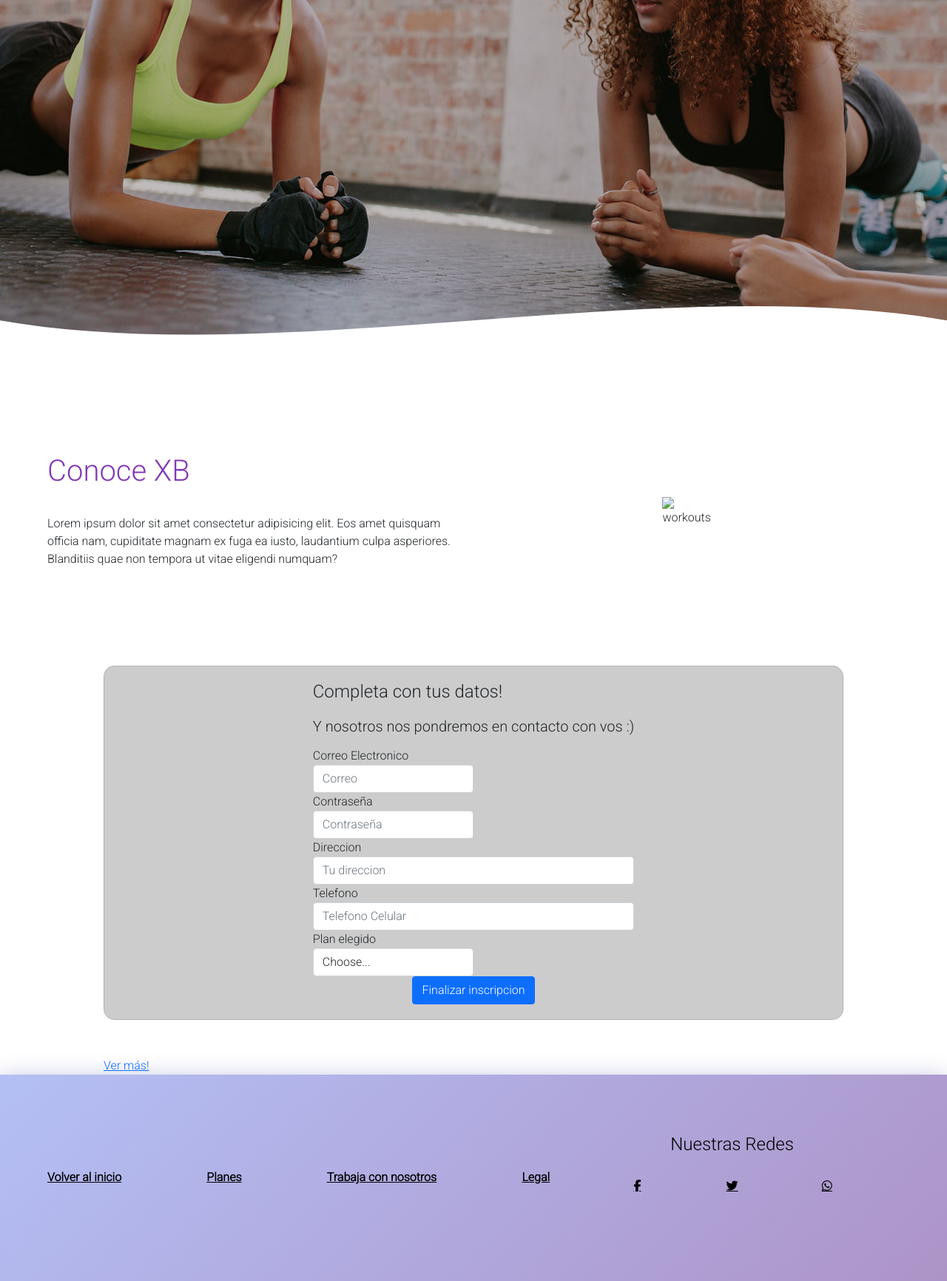
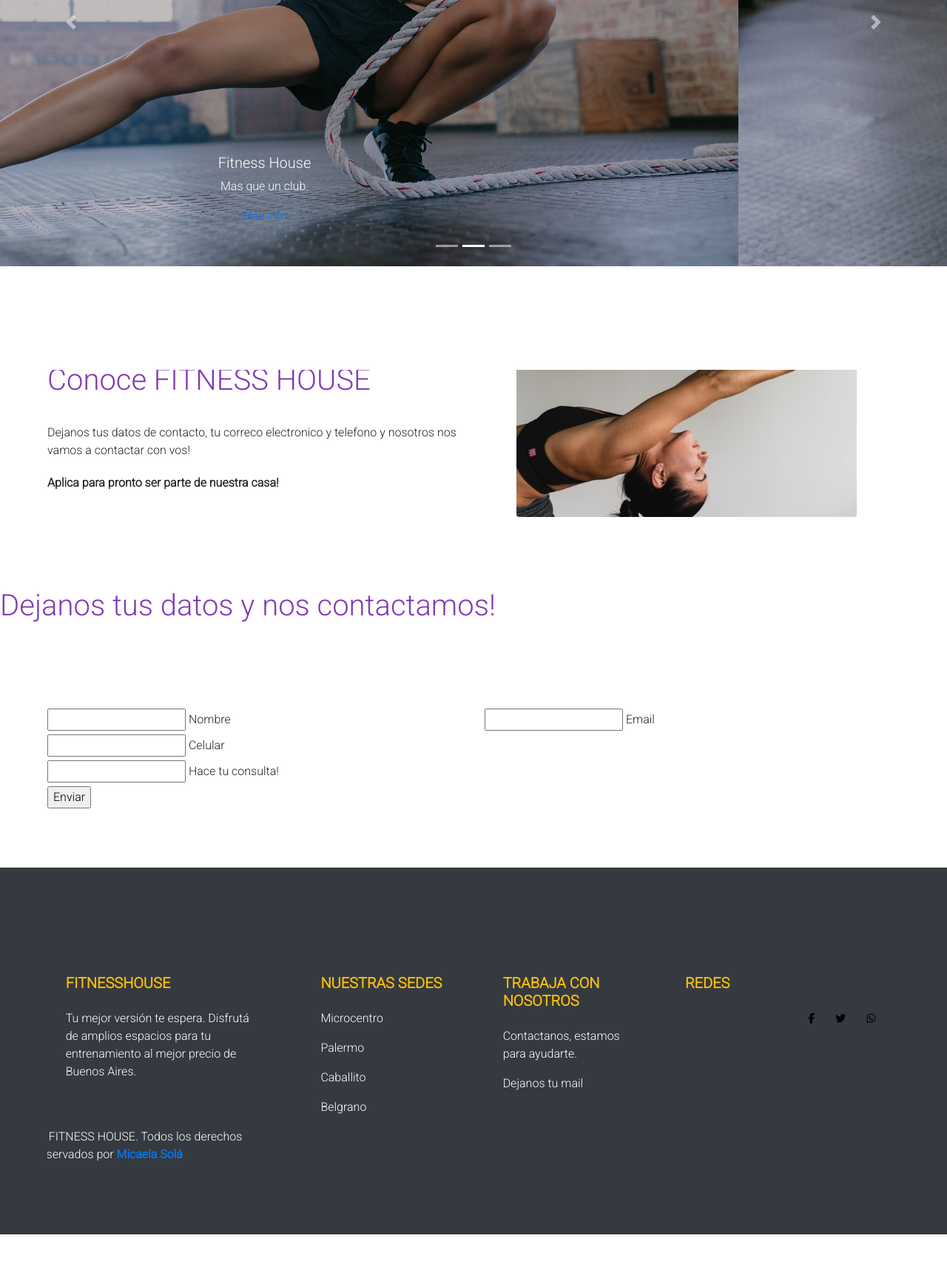
Before and after one commit to micaelasola/entregafinalCH, a plain HTML site: page asociate.html in a window 1280 px wide. Shown: the part 300-2032 px from the top of the page at 74% size. After the commit the page ends 1969 px from the top, so only its background shows below. Drawn offline with nearby package versions, Linux system fonts and the light colour scheme.

Commit message:
Cambiando la seccion asociate con un formulario

```diff
--- a/asociate.html
+++ b/asociate.html
@@ -7,39 +7,95 @@
         <meta name="viewport" content="width=device-width, initial-scale=1">
 
         <!-- Bootstrap CSS -->
-    <link href="https://cdn.jsdelivr.net/npm/bootstrap@5.0.2/dist/css/bootstrap.min.css" rel="stylesheet"
-        integrity="sha384-EVSTQN3/azprG1Anm3QDgpJLIm9Nao0Yz1ztcQTwFspd3yD65VohhpuuCOmLASjC" crossorigin="anonymous">
+        <link href="https://fonts.googleapis.com/css2?family=Merienda&display=swap" rel="stylesheet">
+        <link href="https://fonts.googleapis.com/css2?family=Poppins:wght@400;700&display=swap" rel="stylesheet">
+        <link href="https://stackpath.bootstrapcdn.com/bootstrap/4.1.3/css/bootstrap.min.css" rel="stylesheet">
+        <link href="https://cdnjs.cloudflare.com/ajax/libs/animate.css/3.7.2/animate.min.css" rel="stylesheet">
 
         <link rel="preconnect" href="https://fonts.googleapis.com">
         <link rel="preconnect" href="https://fonts.gstatic.com" crossorigin>
         <link href="https://fonts.googleapis.com/css2?family=Roboto:wght@300&display=swap" rel="stylesheet">
+
+        <link rel="preconnect" href="https://fonts.googleapis.com">
+        <link rel="preconnect" href="https://fonts.gstatic.com" crossorigin>
+        <link href="https://fonts.googleapis.com/css2?family=Montserrat:ital,wght@0,200;0,600;1,800&display=swap"
+            rel="stylesheet">
+
+        <link rel="preconnect" href="https://fonts.googleapis.com">
+        <link rel="preconnect" href="https://fonts.gstatic.com" crossorigin>
+        <link href="https://fonts.googleapis.com/css2?family=Raleway:ital,wght@0,800;1,700&display=swap" rel="stylesheet">
 
         <link rel="stylesheet" type="text/css" href="css/styles.css">
         <title>Fitness House</title>
     </head>
 
     <body>
-    <header class="header">
-        <div class="container">
-            <nav class="nav">
-                <ul class="navItems">
-                    <li> <a href="index.html"> Inicio </a> </li>
-                    <li> <a href="planes.html"> Planes </a> </li>
-                    <li> <a href="sedes.html"> Sedes </a> </li>
-                    <li> <a href="nosotros.html"> Nosotros </a> </li>
 
+        <nav class="navbar navbar-expand-lg navbar-light fixed-top">
+            <div class="container-fluid">
+                <a class="navbar-brand" href="#">
+                    <img src="img/icon-1.png" alt="" width="30" height="24" class="d-inline-block align-text-top">
+                    FitnessH
+                </a><button aria-controls="navbarSupportedContent" aria-expanded="false" aria-label="Toggle navigation"
+                    class="navbar-toggler" data-target="#navbarSupportedContent" data-toggle="collapse" type="button"><span
+                        class="navbar-toggler-icon"></span></button>
+                <div class="collapse navbar-collapse" id="navbarSupportedContent">
+                    <ul class="navbar-nav ml-auto">
+                        <li class="nav-item active">
+                            <a class="nav-link" href="index.html">Inicio</a>
+                        </li>
+                        <li class="nav-item">
+                            <a class="nav-link" href="planes.html">Planes</a>
+                        </li>
+                        <li class="nav-item">
+                            <a class="nav-link" href="asociate.html">Asociate</a>
+                        </li>
+                        <li class="nav-item">
+                            <a class="nav-link" href="sedes.html">Sedes</a>
+                        </li>
+                        <li class="nav-item">
+                            <a class="nav-link" href="nosotros.html">Nosotros</a>
+                        </li>
                     </ul>
-            </nav>
-        </div>
-        <div class="siteBanner">
-            <div class="container col-lg-7 mx-auto text-center">
-                <div class="row">
-                    <div class="col-lg-7 mx-auto text-center">
-                        <h3 class="text-white">Bienvenidos a <br> Fitness House</h3>
-                        <p class="lead text-white">Empeza tu nuevo estilo de vida con nosotros!</p>
                 </div>
             </div>
+        </nav>
+        <div class="carousel slide" data-ride="carousel" id="carouselExampleIndicators">
+            <ol class="carousel-indicators">
+                <li class="active" data-slide-to="0" data-target="#carouselExampleIndicators"></li>
+                <li data-slide-to="1" data-target="#carouselExampleIndicators"></li>
+                <li data-slide-to="2" data-target="#carouselExampleIndicators"></li>
+            </ol>
+            <div class="carousel-inner">
+                <div class="carousel-item active">
+                    <img alt="First slide" class="d-block img-fluid" src="img/header1.png">
+                    <div class="carousel-caption d-none d-md-block">
+                        <h5 class="animated bounceInRight" style="animation-delay: 1s">Fitness House</h5>
+                        <p class="animated bounceInLeft" style="animation-delay: 2s">Mas que un club.</p>
+                        <p class="animated bounceInRight" style="animation-delay: 3s"><a href="#">Mas info</a></p>
                     </div>
+                </div>
+                <div class="carousel-item">
+                    <img alt="Second slide" class="d-block img-fluid" src="img/header2.png">
+                    <div class="carousel-caption d-none d-md-block">
+                        <h5 class="animated slideInDown" style="animation-delay: 1s">Activa tu plan ahora <br> ya no hay
+                            excusas!</h5>
+                        <p class="animated fadeInUp" style="animation-delay: 2s">Mas que un gimnasio.</p>
+                        <p class="animated zoomIn" style="animation-delay: 3s"><a href="#">Mas Info</a></p>
+                    </div>
+                </div>
+                <div class="carousel-item">
+                    <img alt="Third slide" class="d-block img-fluid" src="img/header3.png">
+                    <div class="carousel-caption d-none d-md-block">
+                        <h5 class="animated zoomIn" style="animation-delay: 1s">Movete con nosotros</h5>
+                        <p class="animated fadeInLeft" style="animation-delay: 2s">Un lugar como en casa.</p>
+                        <p class="animated zoomIn" style="animation-delay: 3s"><a href="#">Mas Info</a></p>
+                    </div>
+                </div>
+            </div><a class="carousel-control-prev" data-slide="prev" href="#carouselExampleIndicators" role="button"><span
+                    aria-hidden="true" class="carousel-control-prev-icon"></span> <span class="sr-only">Previous</span></a>
+            <a class="carousel-control-next" data-slide="next" href="#carouselExampleIndicators" role="button"><span
+                    aria-hidden="true" class="carousel-control-next-icon"></span> <span class="sr-only">Next</span></a>
         </div>
 
         <div class="headerWave" style="overflow: hidden;"><svg viewBox="0 0 500 150" preserveAspectRatio="none"
@@ -47,119 +103,142 @@
                 <path d="M0.00,49.98 C149.99,150.00 349.20,-49.98 500.00,49.98 L500.00,150.00 L0.00,150.00 Z"
                     style="stroke: none; fill: #fff;"></path>
             </svg></div>
-    </header>
 
-    <!-- inicio del cuerpo de la pagina -->
+        <!-- Inicio del cuerpo de la pagina -->
+
+
     <main>
 
         <section class="about container">
             <div class="aboutTexts">
-                <h2 class="subtitle"> Conoce XB</h2>
-                <p class="aboutParagraph"> Lorem ipsum dolor sit amet consectetur adipisicing elit. Eos amet quisquam
-                    officia nam, cupiditate magnam ex fuga ea iusto, laudantium culpa asperiores. Blanditiis quae non
-                    tempora ut vitae eligendi numquam?</p>
+                <h2 class="subtitle"> Conoce FITNESS HOUSE</h2>
+                <p class="aboutParagraph"> Dejanos tus datos de contacto, tu correco electronico y telefono y nosotros nos vamos a contactar con vos! <br></p>
+                <strong>Aplica para pronto ser parte de nuestra casa!</strong>
             </div>
             <figure class="aboutImg">
-                <img src="img/mujer1.svg" alt="workouts" class="aboutPicture">
+                <img src="img/pic3.jpg" alt="workouts" class="aboutPicture rounded">
             </figure>
 
         </section>
 
-        <section class="contenedor">
-            <div class="card">
-                <!-- Bloque -->
-                <div>
-                    <h3 class="card__titulo">
-                        Completa con tus datos!
-                    </h3>
-                    <h5>Y nosotros nos pondremos en contacto con vos :)</h5>
-                    <p class="card__parrafo">
-
-<form>
-            <div class="form-row">
-              <div class="form-group col-md-6">
-                <label for="inputEmail4">Correo Electronico</label>
-                <input type="email" class="form-control" id="inputEmail4" placeholder="Correo">
+        <section class="get-in-touch">
+            <h1 class="subtitle"> Dejanos tus datos y nos contactamos!</h1>
+            <div class="container form-general">
+                <div class="contact-form row">
+                    <div class="form-field col-lg-6">
+                        <input id="name" class="input-text" type="text" name="">
+                        <label for="name" class="label">Nombre</label>
                     </div>
-              <div class="form-group col-md-6">
-                <label for="inputPassword4">Contraseña</label>
-                <input type="password" class="form-control" id="inputPassword4" placeholder="Contraseña">
+                    <div class="form-field col-lg-6">
+                        <input id="email" class="input-text" type="email" name="">
+                        <label for="email" class="label">Email</label>
                     </div>
+                    <div class="form-field col-lg-6">
+                        <input id="phone" class="input-text" type="text" name="">
+                        <label for="phone" class="label">Celular</label>
                     </div>
-            <div class="form-group">
-              <label for="inputAddress">Direccion</label>
-              <input type="text" class="form-control" id="inputAddress" placeholder="Tu direccion">
+                    <div class="form-field col-lg-12">
+                        <input id="contenido" class="input-text" type="text" name="">
+                        <label for="contenido" class="label">Hace tu consulta!</label>
                     </div>
-            <div class="form-group">
-              <label for="inputAddress2">Telefono</label>
-              <input type="text" class="form-control" id="inputAddress2" placeholder="Telefono Celular">
+                    <div class="form-field col-lg-12">
+                        <input class="submit-btn" type="submit" value="Enviar" name="Enviar">
                     </div>
-            <div class="form-row">
-              <div class="form-group col-md-6">
-                <label for="inputCity">Plan elegido</label>
-
-                <select id="inputState" class="form-control">
-                    <option selected>Choose...</option>
-                    <option>VIP GOLD</option>
-                    <option>GOLD</option>
-                    <option>PLATINUM</option>
-                  </select>
                 </div>
 
             </div>
-
-            </div>
-            <button type="submit" class="btn btn-primary">Finalizar inscripcion</button>
-          </form>
-        </div>
-
-                    </p>
-                    <a href="#" class="boton">
-                        <!-- Bloque -->
-                        Ver más!
-                    </a>
-                </div>
         </section>
-
 
     </main>
 
-    <footer class="footer">
-        <div class="container footerGrid">
-            <nav class="nav navFooter">
-                <a class="navItems" href="index.html"> Volver al inicio</a>
-                <a class="navItems" href="#"> Planes</a>
-                <a class="navItems" href="#"> Trabaja con nosotros</a>
-                <a class="navItems" href="#"> Legal </a>
+<!-- Inicio del Footer -->
+<footer class=" footerGeneral bg-dark text-white pt-5 pb4">
 
-            </nav>
-            <section class="footerContact">
-                <h3 class="footerTitle"> Nuestras Redes</h3>
-                <div class="footerIcons">
-                    <span class="footerContainerIcons">
-                        <a class="fab fa-facebook-f footerIcon" href="#"></a>
-                    </span>
+    <div class="container text-center text-md-left">
+        <div class="row text-center text-md-left">
+            <div class="col-md-3 col-lg-3 col-xl3 mx-auto mt-3">
+                <h5 class="text-uppercase mb-4 font-weight-bold text-warning">FitnessHouse</h5>
+                <p>Tu mejor versión te espera. Disfrutá de amplios espacios para tu entrenamiento al mejor precio de
+                    Buenos Aires.
 
-                    <span class="footerContainerIcons">
-                        <a class="fab fa-twitter footerIcon" href="#"></a>
-                    </span>
+                </p>
+            </div>
+            <div class="col-md-2 col-lg-2 col-xl-2 mx-auto mt-3">
+                <h5 class="text-uppercase mb-4 font-weight-bold text-warning">Nuestras sedes</h5>
+                <p>
+                    <a href="#" class="text-white" style="text-decoration: none;">Microcentro</a>
 
-                    <span class="footerContainerIcons">
-                        <a class="fab fa-whatsapp footerIcon" href="#"></a>
-                    </span>
+                </p>
+                <p>
+                    <a href="#" class="text-white" style="text-decoration: none;">Palermo</a>
+
+                </p>
+                <p>
+                    <a href="#" class="text-white" style="text-decoration: none;">Caballito</a>
+
+                </p>
+                <p>
+                    <a href="#" class="text-white" style="text-decoration: none;">Belgrano</a>
+
+                </p>
+            </div>
+
+
+            <div class="col-md-3 col-lg-2 col-xl-2 mx-auto mt-3">
+                <h5 class="text-uppercase mb-4 font-weight-bold text-warning">Trabaja con nosotros</h5>
+                <p> Contactanos, estamos para ayudarte.</p>
+                <p>
+                    <a href="asociate.html" class="text-white" style="text-decoration: none;">Dejanos tu mail</a>
+
+                </p>
+            </div>
+
+            <div class="col-md-4 col-lg-3 col-xl-3 mx-auto mt-3">
+                <h5 class="text-uppercase mb-4 font-weight-bold text-warning"> Redes</h5>
+
+                    <div class="text-md-right">
+                        <ul class="list-unstyled list-inline">
+                            <li class="list-inline-item">
+                                <a href="#" class="btn-floating btn-sm text-white"> <i
+                                        class="fab fa-facebook-f footerIcon"></i> </a>
+                            </li>
+                            <li class="list-inline-item">
+                                <a href="#" class="btn-floating btn-sm text-white"> <i
+                                        class="fab fa-twitter footerIcon"></i> </a>
+                            </li>
+                            <li class="list-inline-item">
+                                <a href="#" class="btn-floating btn-sm text-white"> <i
+                                        class="fab fa-whatsapp footerIcon"></i> </a>
+                            </li>
+
+                        </ul>
+
 
             </div>
+            </div>
 
-            </section>
+            <hr class="mb-4">
+            <div class="row align-items-center">
+                <div class="col-md-7 col-lg-8">
+                    <p>© FITNESS HOUSE. Todos los derechos reservados por
+                        <a href="#" style="text-decoration: none;"> <strong>Micaela Solá</strong></a>
+                    </p>
+
+                </div>
+            </div>
 
 
     </div>
 
 </footer>
+
 <script src="https://kit.fontawesome.com/4c557c72f3.js" crossorigin="anonymous"></script>
-    <script src="https://cdn.jsdelivr.net/npm/bootstrap@5.0.2/dist/js/bootstrap.bundle.min.js"
-        integrity="sha384-MrcW6ZMFYlzcLA8Nl+NtUVF0sA7MsXsP1UyJoMp4YLEuNSfAP+JcXn/tWtIaxVXM"
-        crossorigin="anonymous"></script>
+<script src="https://code.jquery.com/jquery-3.3.1.slim.min.js">
+</script>
+<script src="https://cdnjs.cloudflare.com/ajax/libs/popper.js/1.14.3/umd/popper.min.js">
+</script>
+<script src="https://stackpath.bootstrapcdn.com/bootstrap/4.1.3/js/bootstrap.min.js">
+</script>
 </body>
 
 </html>
```
Lines whose indentation alone changed are shown as unchanged.
